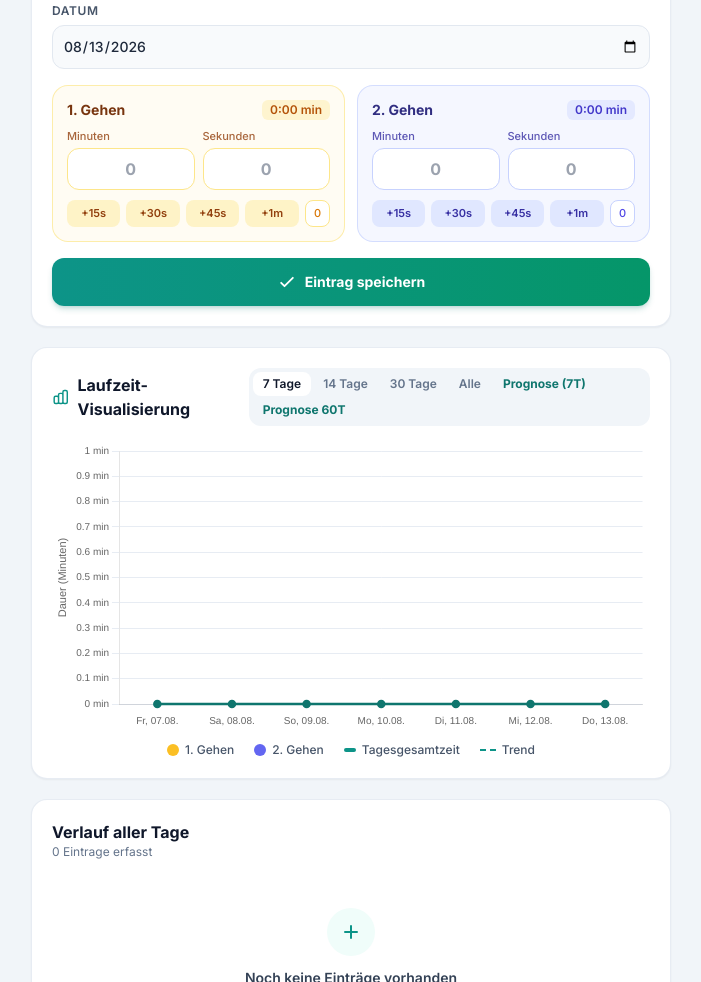
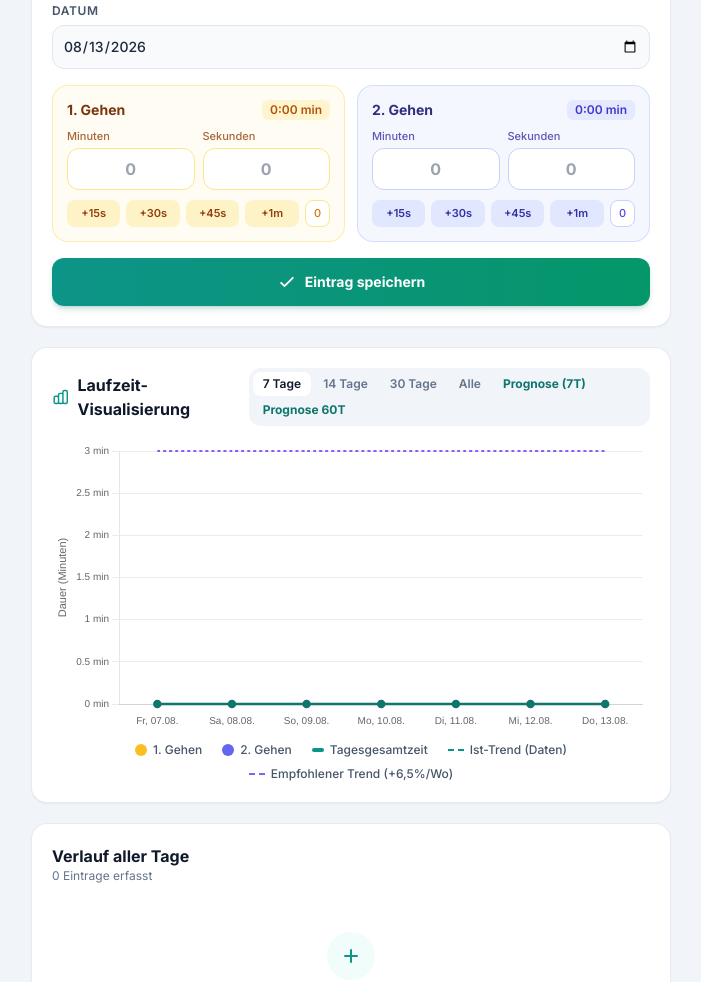
Before and after one commit to bene-s-dev/Walker, a website: page index.html in a window 1280 px wide. Shown: the part 271-1253 px from the top of the page, without its empty margins (289-990 px from the left). Drawn offline with nearby package versions, Linux system fonts and the light colour scheme.

Commit message:
feat: add recommended pacing trend line to rehabilitation chart alongside existing actual trend data

```diff
--- a/index.html
+++ b/index.html
@@ -513,7 +513,11 @@
                     </div>
                     <div class="flex items-center gap-1.5">
                         <span class="w-4 h-0 border-t-2 border-dashed border-teal-600 inline-block"></span>
-                        <span>Trend</span>
+                        <span>Ist-Trend (Daten)</span>
+                    </div>
+                    <div class="flex items-center gap-1.5">
+                        <span class="w-4 h-0 border-t-2 border-dashed border-violet-500 inline-block"></span>
+                        <span>Empfohlener Trend (+6,5%/Wo)</span>
                     </div>
                 </div>
             </section>
@@ -1402,22 +1406,22 @@
             const eveningMinutes = filtered.map(r => Number((r.eveningSeconds / 60).toFixed(2)));
             const totalMinutes = filtered.map(r => Number((r.totalSeconds / 60).toFixed(2)));
 
-            // Trendlinie berechnen (nur über Tage mit Gehzeit > 0, sodass Ruhetage den Reha-Verlauf nicht abwerten)
-            const activePoints = [];
+            // 1. Tatsächlich errechneter Trend aus den vorangegangenen Daten (lineare Regression über reale aktive Tage)
+            const actualActivePoints = [];
             filtered.forEach((r, idx) => {
-                if (r.totalSeconds > 0) {
-                    activePoints.push({ x: idx, y: r.totalSeconds / 60 });
+                if (!r.isForecast && r.totalSeconds > 0) {
+                    actualActivePoints.push({ x: idx, y: r.totalSeconds / 60 });
                 }
             });
 
-            let trendMinutes = new Array(filtered.length).fill(null);
-            if (activePoints.length === 1) {
-                const singleVal = Number(activePoints[0].y.toFixed(2));
-                trendMinutes = new Array(filtered.length).fill(singleVal);
-            } else if (activePoints.length > 1) {
-                const n = activePoints.length;
+            let actualTrendMinutes = new Array(filtered.length).fill(null);
+            if (actualActivePoints.length === 1) {
+                const singleVal = Number(actualActivePoints[0].y.toFixed(2));
+                actualTrendMinutes = new Array(filtered.length).fill(singleVal);
+            } else if (actualActivePoints.length > 1) {
+                const n = actualActivePoints.length;
                 let sumX = 0, sumY = 0, sumXY = 0, sumXX = 0;
-                for (const pt of activePoints) {
+                for (const pt of actualActivePoints) {
                     sumX += pt.x;
                     sumY += pt.y;
                     sumXY += pt.x * pt.y;
@@ -1427,11 +1431,35 @@
                 const slope = denom !== 0 ? (n * sumXY - sumX * sumY) / denom : 0;
                 const intercept = (sumY - slope * sumX) / n;
 
-                trendMinutes = filtered.map((_, idx) => {
+                actualTrendMinutes = filtered.map((_, idx) => {
                     const val = slope * idx + intercept;
                     return Number(Math.max(0, val).toFixed(2));
                 });
             }
+
+            // 2. Empfohlener Reha-Trend (+6.5% pro Woche / nachhaltiges Pacing)
+            let todayIdx = filtered.findIndex(r => r.isForecast);
+            if (todayIdx === -1) todayIdx = filtered.length - 1;
+
+            const allActiveRecords = sorted.filter(r => (r.totalSeconds || 0) > 0);
+            let baselineSec = 0;
+            if (allActiveRecords.length > 0) {
+                const recent = allActiveRecords.slice(-14);
+                baselineSec = Math.round(recent.reduce((sum, r) => sum + r.totalSeconds, 0) / recent.length);
+            } else {
+                baselineSec = 180;
+            }
+
+            const dailyPacingRate = Math.pow(1 + 0.065, 1 / 7) - 1;
+            const recommendedTrendMinutes = filtered.map((_, idx) => {
+                if (idx < todayIdx) {
+                    return Number((baselineSec / 60).toFixed(2));
+                } else {
+                    const daysAhead = idx - todayIdx;
+                    const valSec = baselineSec * Math.pow(1 + dailyPacingRate, daysAhead);
+                    return Number((valSec / 60).toFixed(2));
+                }
+            });
 
             if (chartInstance) {
                 chartInstance.destroy();
@@ -1456,8 +1484,8 @@
                         },
                         {
                             type: 'line',
-                            label: 'Trend',
-                            data: trendMinutes,
+                            label: 'Ist-Trend (Daten)',
+                            data: actualTrendMinutes,
                             borderColor: '#0d9488',
                             backgroundColor: 'transparent',
                             borderWidth: 2,
@@ -1465,6 +1493,20 @@
                             pointRadius: 0,
                             pointHoverRadius: 4,
                             tension: 0,
+                            fill: false,
+                            order: 0
+                        },
+                        {
+                            type: 'line',
+                            label: 'Empfohlener Trend (+6,5%/Wo)',
+                            data: recommendedTrendMinutes,
+                            borderColor: '#8b5cf6',
+                            backgroundColor: 'transparent',
+                            borderWidth: 2,
+                            borderDash: [3, 3],
+                            pointRadius: 0,
+                            pointHoverRadius: 4,
+                            tension: 0.2,
                             fill: false,
                             order: 0
                         },
```
